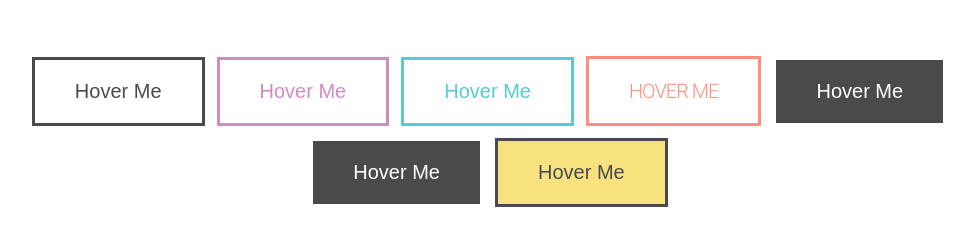
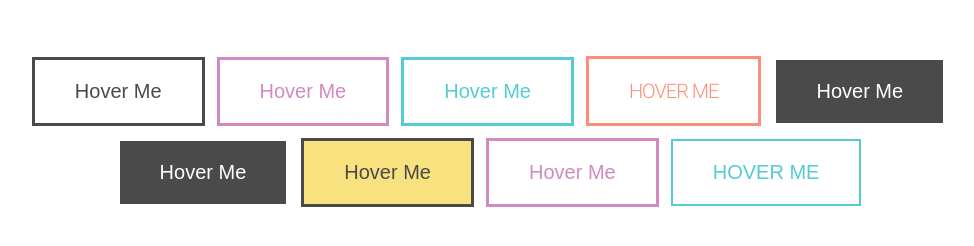
Before and after one commit to carla-ng/css-animations, a plain HTML site: page 03_button-effects/index.html in a window 1280 px wide. Shown: the whole page, without its empty margins (151-1125 px from the left). Drawn offline with Linux system fonts and the light colour scheme.

Commit message:
Button effects.

```diff
--- a/03_button-effects/index.html
+++ b/03_button-effects/index.html
@@ -44,6 +44,14 @@
             <a href="#">Hover Me</a>
         </div>
 
+        <div class="creative-text-scaling-button button">
+            <a href="#">Hover Me</a>
+        </div>
+
+        <button class="circular-swaping-button button">
+            Hover Me
+        </div>
+
     </div>
 
 </body>
--- a/03_button-effects/styles.scss
+++ b/03_button-effects/styles.scss
@@ -251,5 +251,72 @@ body {
             }
         }
 
+        .creative-text-scaling-button {
+            a {
+                border: 3px solid $pastel-purple;
+                color: $pastel-purple;
+                position: relative;
+                transition: all 0.5s;
+                overflow: hidden;
+
+                &:before {
+                    content: 'Hover Me';
+                    background-color: $pastel-purple;
+                    color: #FFF;
+                    height: 100%;
+                    left: 0;
+                    opacity: 0;
+                    position: absolute;
+                    top: 0;
+                    transform: scale(5);
+                    transition: all 0.5s;
+                    width: 100%;
+
+                    display: flex;
+                    justify-content: center;
+                    align-items: center;
+                }
+
+                &:hover {
+                    &:before {
+                        opacity: 1;
+                        transform: scale(1);
+                    }
+                }
+            }
+        }
+
+        .circular-swaping-button {
+            border: 2px solid $pastel-blue;
+            background: none;
+            color: $pastel-blue;
+            cursor: pointer;
+            font-family: sans-serif;
+            font-size: 20px;
+            overflow: hidden;
+            padding: 20px 40px;
+            position: relative;
+            text-transform: uppercase;
+            transition: all 0.5s;
+
+            &:before {
+                content: '';
+                background-color: $pastel-blue;
+                border-radius: 0 0 50% 50%;
+                height: 0;
+                left: 0;
+                position: absolute;
+                top: 0;
+                transition: all 0.5s;
+                width: 100%;
+                z-index: -1;
+            }
+
+            &:hover {
+                color: #FFF;
+                &:before { height: 100%; }
+            }
+        }
+
     }
 }
```
Also changed, not shown: 03_button-effects/styles.css.
